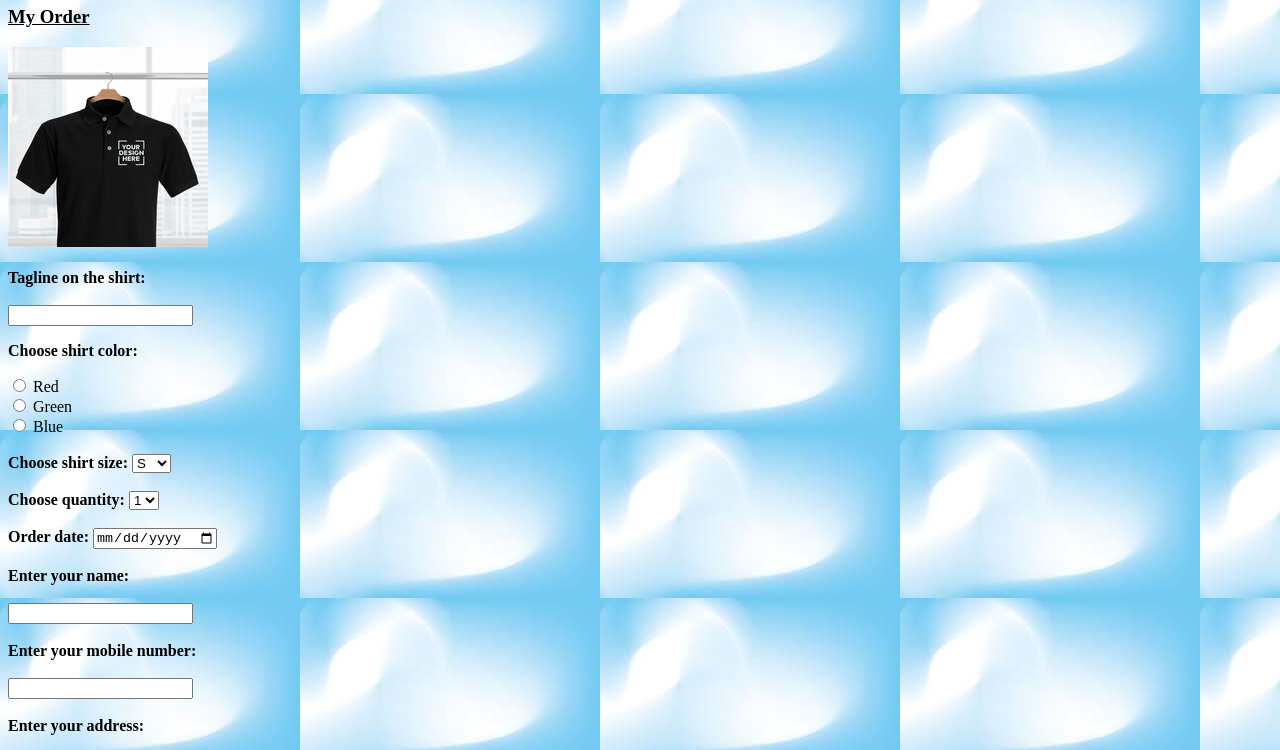
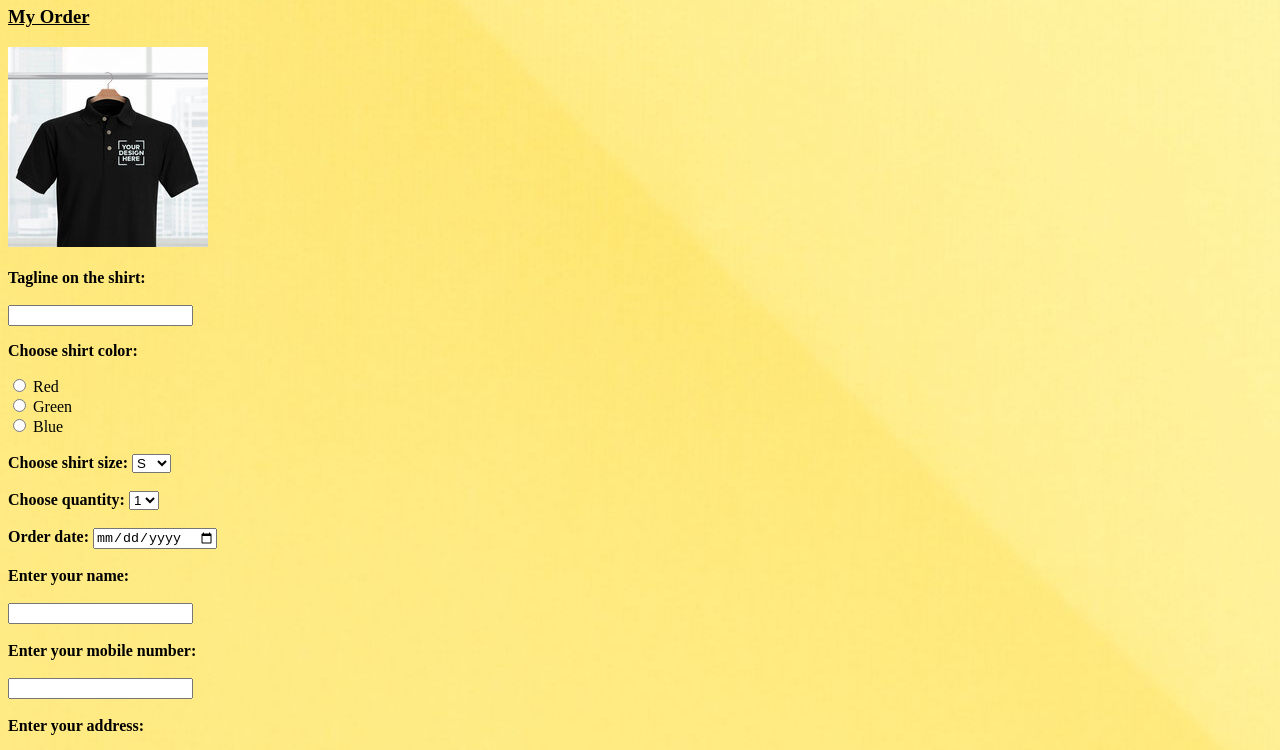
Before and after one commit to NinadRao0707/IP-Lab-Experiments, a plain HTML site: page index2.html in a window 1280 px wide. Shown: the part 74-824 px from the top of the page. Drawn offline with Linux system fonts and the light colour scheme.

Commit message:
Background image updated

```diff
--- a/index2.html
+++ b/index2.html
@@ -4,7 +4,7 @@
         <meta charset="UTF-8" />
         <title>Order Details</title>
     </head>
-    <body background="skyblue.jpg">
+    <body background="yellow.jpg">
         <h1>Place Order</h1>
 
         <h3><ins>My Order</ins></h3>
```
Also changed, not shown: skyblue.jpg (deleted), yellow.jpg (added).
